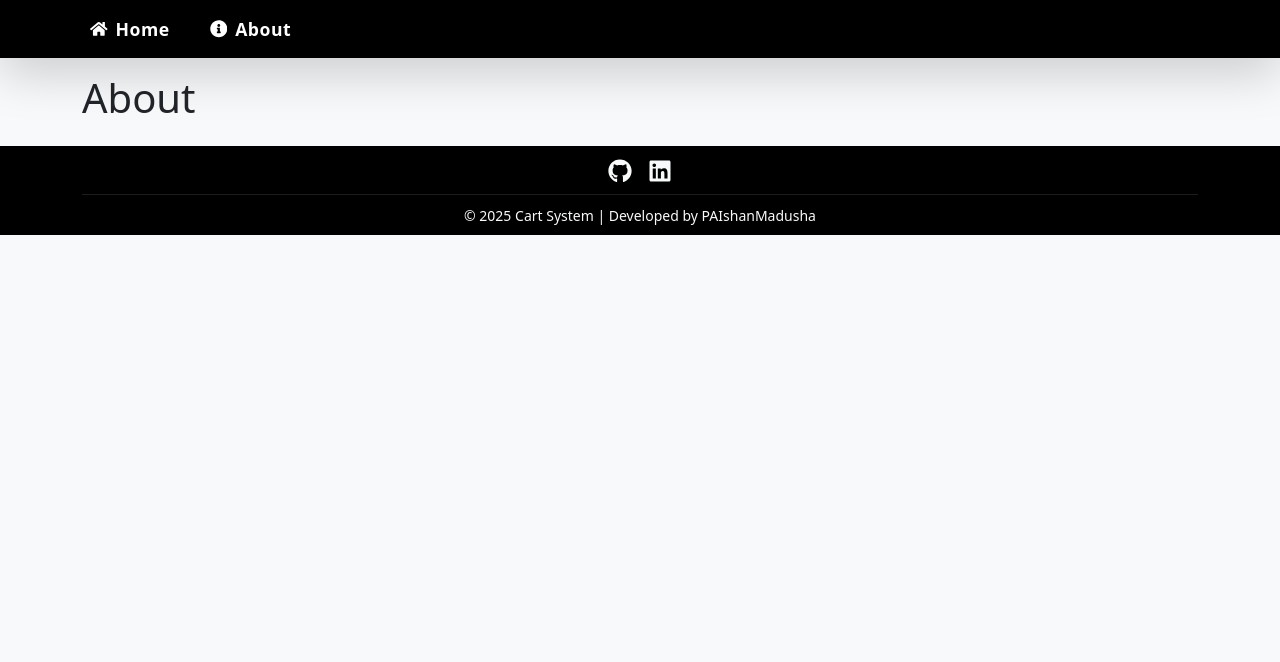
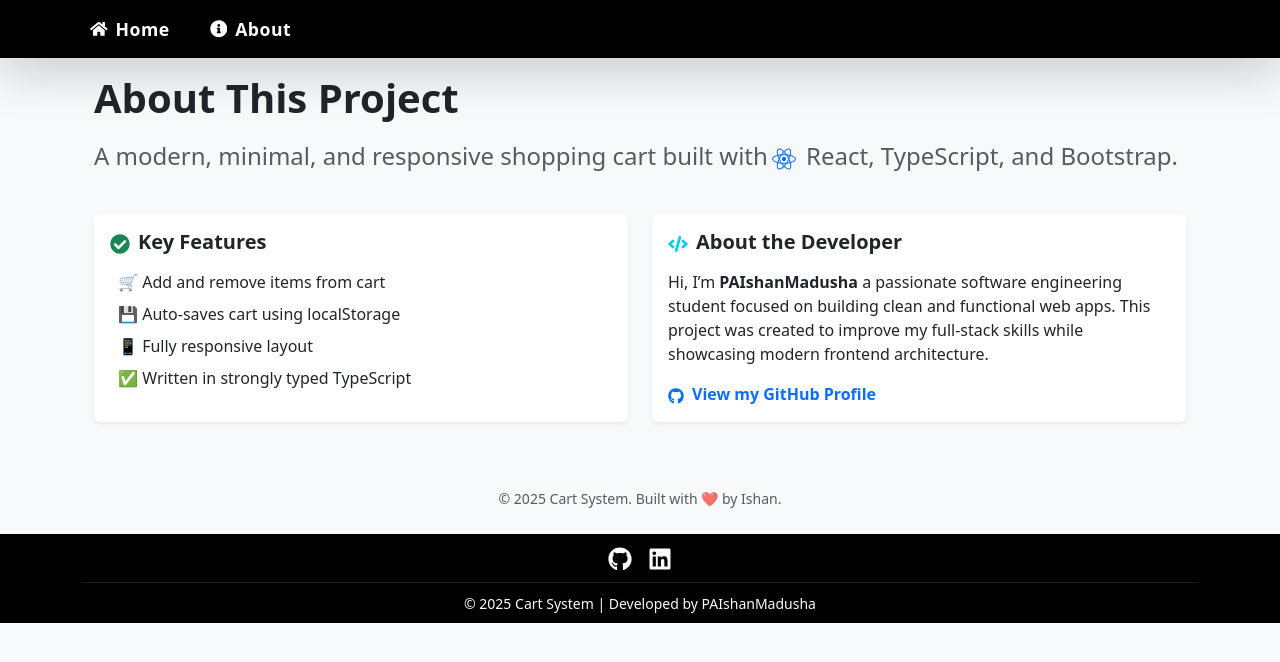
Before and after one commit to PAIshanMadusha/cart-system-typescript, a React (Vite) app: page /about in a window 1280 px wide. Shown: the top 662 px of the page. Built offline with nearby package versions, Linux system fonts and the light colour scheme.

Commit message:
About Page Design

```diff
--- a/src/components/StoreItem.tsx
+++ b/src/components/StoreItem.tsx
@@ -25,7 +25,7 @@ export function StoreItem({
   } = useShoppingCart();
   const quantity = getItemQuantity(id);
   return (
-    <Card className="h-100 shadow-lg">
+    <Card className="h-100 shadow-sm border-0">
       <Card.Img
         variant="top"
         src={imageUrl}
--- a/src/pages/About.tsx
+++ b/src/pages/About.tsx
@@ -1,3 +1,73 @@
-export function About(){
-    return <h1>About</h1>
+import { Container, Row, Col, Card } from "react-bootstrap";
+import { FaCheckCircle, FaCode, FaReact, FaGithub } from "react-icons/fa";
+
+export function About() {
+  return (
+    <Container>
+      <Row className="mb-4">
+        <Col>
+          <h1 className="fw-bold mb-3">About This Project</h1>
+          <p className="text-muted fs-4">
+            A modern, minimal, and responsive shopping cart built with
+            <FaReact className="text-primary mx-1" /> React, TypeScript, and Bootstrap.
+          </p>
+        </Col>
+      </Row>
+
+      <Row className="mb-5">
+        <Col md={6}>
+          <Card className="shadow-sm border-0 mb-3">
+            <Card.Body>
+              <Card.Title className="fw-semibold mb-3">
+                <FaCheckCircle className="text-success me-2" />
+                Key Features
+              </Card.Title>
+              <ul className="list-unstyled ms-2">
+                <li className="mb-2">🛒 Add and remove items from cart</li>
+                <li className="mb-2">💾 Auto-saves cart using localStorage</li>
+                <li className="mb-2">📱 Fully responsive layout</li>
+                <li className="mb-2">✅ Written in strongly typed TypeScript</li>
+              </ul>
+            </Card.Body>
+          </Card>
+        </Col>
+
+        <Col md={6}>
+          <Card className="shadow-sm border-0">
+            <Card.Body>
+              <Card.Title className="fw-semibold mb-3">
+                <FaCode className="text-info me-2" />
+                About the Developer
+              </Card.Title>
+              <p>
+                Hi, I’m <strong>PAIshanMadusha</strong> a passionate software
+                engineering student focused on building clean and functional web apps.
+                This project was created to improve my full-stack skills while
+                showcasing modern frontend architecture.
+              </p>
+              <p className="mb-0 fw-bold">
+                <a
+                  href="https://github.com/PAIshanMadusha"
+                  target="_blank"
+                  rel="noreferrer"
+                  className="text-decoration-none"
+                >
+                  <FaGithub className="me-2" />
+                  View my GitHub Profile
+                </a>
+              </p>
+            </Card.Body>
+          </Card>
+        </Col>
+      </Row>
+
+      <Row className="text-center">
+        <Col>
+          <small className="text-muted">
+            &copy; {new Date().getFullYear()} Cart System. Built with ❤️ by Ishan.
+          </small>
+        </Col>
+      </Row>
+    </Container>
+  );
 }
--- a/src/pages/Home.tsx
+++ b/src/pages/Home.tsx
@@ -6,7 +6,7 @@ export function Home() {
   return (
     <>
       <div className="d-flex justify-content-between align-items-center mb-4">
-        <h1 className="mb-0">Add Items to Cart</h1>
+        <h1 className="mb-0 fw-bold">Add Items to Cart</h1>
       </div>
       <Row md={2} xs={1} lg={3} className="g-3 text-white">
         {storeItems.map(item => (
```
